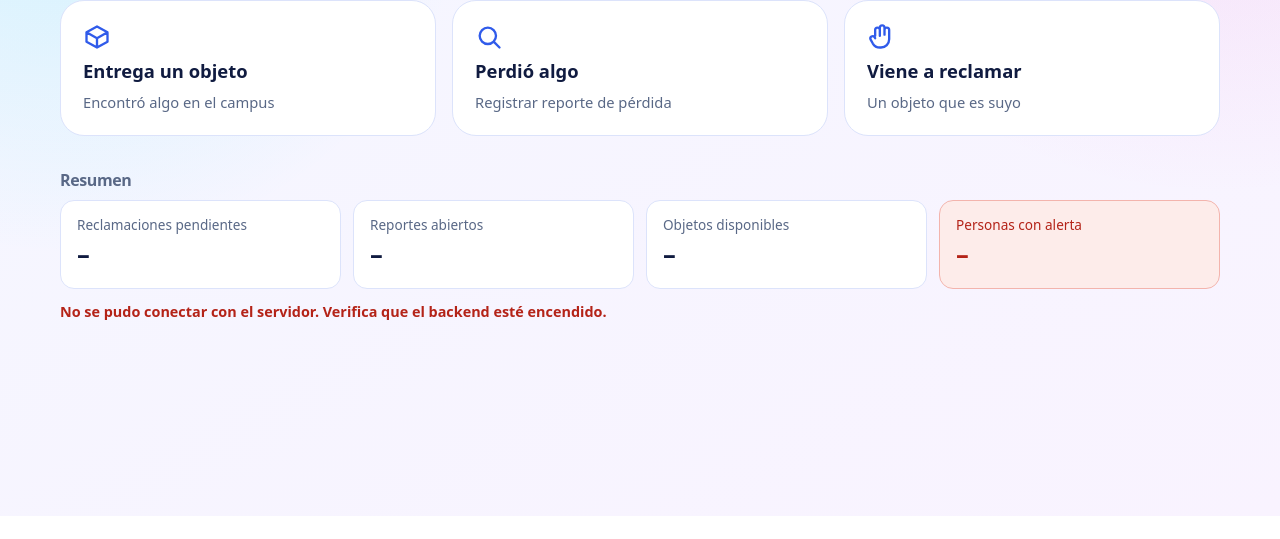
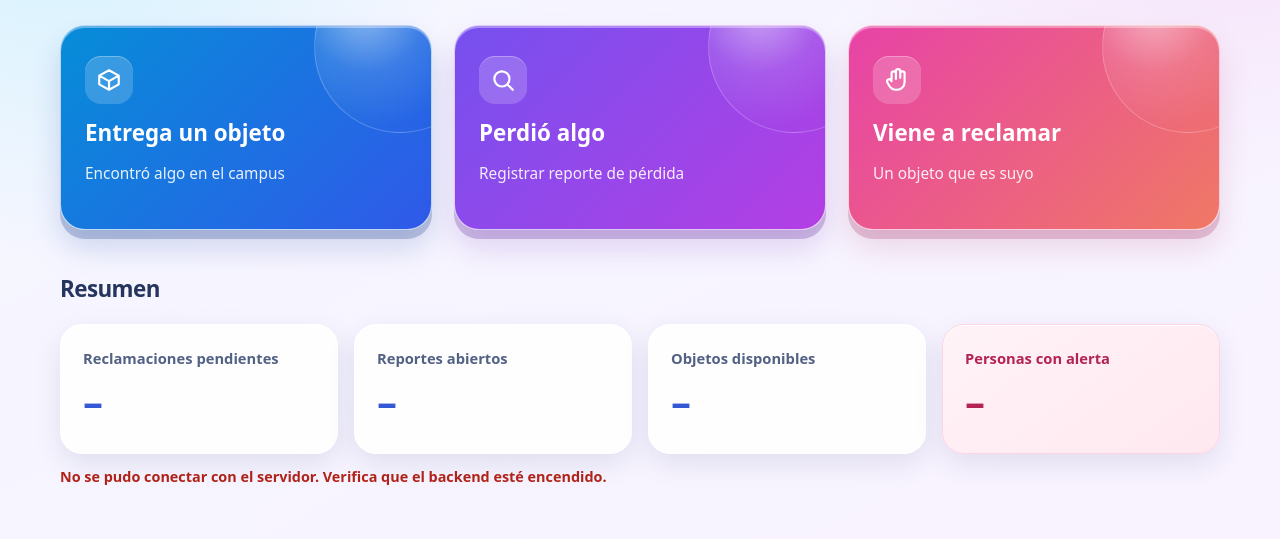
Before and after one commit to sebastian-caicedo/L-F-LostAndFound, an Astro site in the folder frontend/: page / in a window 1280 px wide. Shown: the part 284-823 px from the top of the page. Before the commit the page ends 800 px from the top, so only its background shows below. Built offline with nearby package versions, Linux system fonts and the light colour scheme; Astro itself is replaced by a stand-in of ours; no server answers; sample sign-in values are in the browser's storage.

Commit message:
Add 3D display styles for LostAndFound section

```diff
--- a/frontend/src/pages/index.astro
+++ b/frontend/src/pages/index.astro
@@ -185,4 +185,235 @@ const contadores = [
   .contador-alerta .contador-valor {
     color: var(--rojo);
   }
+
+
+/* ======================================
+   LOSTANDFOUND — MOSTRADOR 3D
+   ====================================== */
+
+h1 {
+  font-size: clamp(2rem, 4vw, 3rem);
+  font-weight: 900;
+  letter-spacing: -.045em;
+  background: linear-gradient(
+    100deg, #087bdb, #8053ed, #df42b2
+  );
+  -webkit-background-clip: text;
+  background-clip: text;
+  -webkit-text-fill-color: transparent;
+}
+
+.ayuda {
+  font-size: 1.05rem;
+  margin-bottom: 28px;
+}
+
+.opciones {
+  grid-template-columns: repeat(
+    auto-fit, minmax(min(100%, 250px), 1fr)
+  );
+  gap: 22px;
+  margin-bottom: 42px;
+}
+
+.opcion {
+  position: relative;
+  overflow: hidden;
+  min-height: 205px;
+  padding: 30px 24px;
+  gap: 12px;
+  border-radius: 25px;
+  border: 1px solid rgba(255,255,255,.7);
+  color: #fff;
+  background: linear-gradient(
+    135deg, #068dd8, #3059e9
+  );
+  box-shadow:
+    0 9px 0 rgba(20,52,130,.24),
+    0 18px 30px rgba(30,68,161,.18),
+    inset 0 2px 0 rgba(255,255,255,.35);
+  transition:
+    transform .2s ease,
+    box-shadow .2s ease,
+    filter .2s ease;
+}
+
+.opcion:nth-child(2) {
+  background: linear-gradient(
+    135deg, #7650ef, #b43fe4
+  );
+  box-shadow:
+    0 9px 0 rgba(89,28,149,.25),
+    0 18px 30px rgba(115,51,181,.18),
+    inset 0 2px 0 rgba(255,255,255,.35);
+}
+
+.opcion:nth-child(3) {
+  background: linear-gradient(
+    135deg, #e743a7, #f07865
+  );
+  box-shadow:
+    0 9px 0 rgba(161,46,105,.24),
+    0 18px 30px rgba(190,72,119,.18),
+    inset 0 2px 0 rgba(255,255,255,.35);
+}
+
+.opcion::after {
+  content: "";
+  position: absolute;
+  width: 170px;
+  height: 170px;
+  right: -55px;
+  top: -65px;
+  border-radius: 50%;
+  background: radial-gradient(
+    circle at 30% 30%,
+    rgba(255,255,255,.48),
+    rgba(255,255,255,.12) 35%,
+    transparent 70%
+  );
+  border: 1px solid rgba(255,255,255,.22);
+  pointer-events: none;
+}
+
+.opcion svg {
+  position: relative;
+  z-index: 1;
+  width: 48px;
+  height: 48px;
+  padding: 11px;
+  border-radius: 16px;
+  background: rgba(255,255,255,.18);
+  box-shadow: inset 0 1px 0 rgba(255,255,255,.3);
+  stroke: #fff;
+}
+
+.opcion-titulo {
+  position: relative;
+  z-index: 1;
+  font-size: 1.4rem;
+  font-weight: 850;
+  color: #fff;
+}
+
+.opcion-detalle {
+  position: relative;
+  z-index: 1;
+  font-size: .96rem;
+  color: rgba(255,255,255,.9);
+}
+
+.opcion:hover {
+  background: linear-gradient(
+    135deg, #0783c8, #254bdb
+  );
+  transform: translateY(-5px);
+  filter: brightness(1.08);
+}
+
+.opcion:nth-child(2):hover {
+  background: linear-gradient(
+    135deg, #6842dc, #a332d2
+  );
+}
+
+.opcion:nth-child(3):hover {
+  background: linear-gradient(
+    135deg, #d63598, #df6655
+  );
+}
+
+.opcion:active {
+  transform: translateY(4px);
+}
+
+.titulo-resumen {
+  margin-bottom: 18px;
+  color: #25355d;
+  font-size: 1.4rem;
+  font-weight: 800;
+}
+
+.contadores {
+  gap: 16px;
+}
+
+.contador {
+  position: relative;
+  min-height: 130px;
+  justify-content: space-between;
+  padding: 22px;
+  border: 1px solid rgba(255,255,255,.85);
+  border-radius: 22px;
+  background: rgba(255,255,255,.86);
+  box-shadow:
+    0 10px 28px rgba(34,49,113,.11),
+    inset 0 1px 0 #fff;
+  backdrop-filter: blur(14px);
+  transition: transform .2s, box-shadow .2s;
+}
+
+.contador:hover {
+  transform: translateY(-3px);
+  border-color: #9d98f5;
+  box-shadow: 0 15px 32px rgba(79,63,160,.16);
+}
+
+.contador-etiqueta {
+  font-size: .92rem;
+  font-weight: 650;
+  color: #526184;
+}
+
+.contador-valor {
+  font-size: 2.5rem;
+  font-weight: 900;
+  letter-spacing: -.05em;
+  color: #3558d5;
+}
+
+.contador-alerta {
+  background: linear-gradient(
+    145deg, #fff3f7, #ffe8f0
+  );
+  border-color: #ffd3e2;
+}
+
+.contador-alerta .contador-valor,
+.contador-alerta .contador-etiqueta {
+  color: #b42355;
+}
+
+@media (max-width: 600px) {
+  .opciones {
+    gap: 18px;
+  }
+
+  .opcion {
+    min-height: 165px;
+    padding: 24px;
+  }
+
+  .contadores {
+    grid-template-columns: repeat(2, minmax(0, 1fr));
+    gap: 12px;
+  }
+
+  .contador {
+    min-height: 120px;
+    padding: 15px;
+  }
+
+  .contador-valor {
+    font-size: 2rem;
+  }
+}
+
+@media (prefers-reduced-motion: reduce) {
+  .opcion,
+  .contador {
+    transition: none;
+  }
+}
+
 </style>
```
